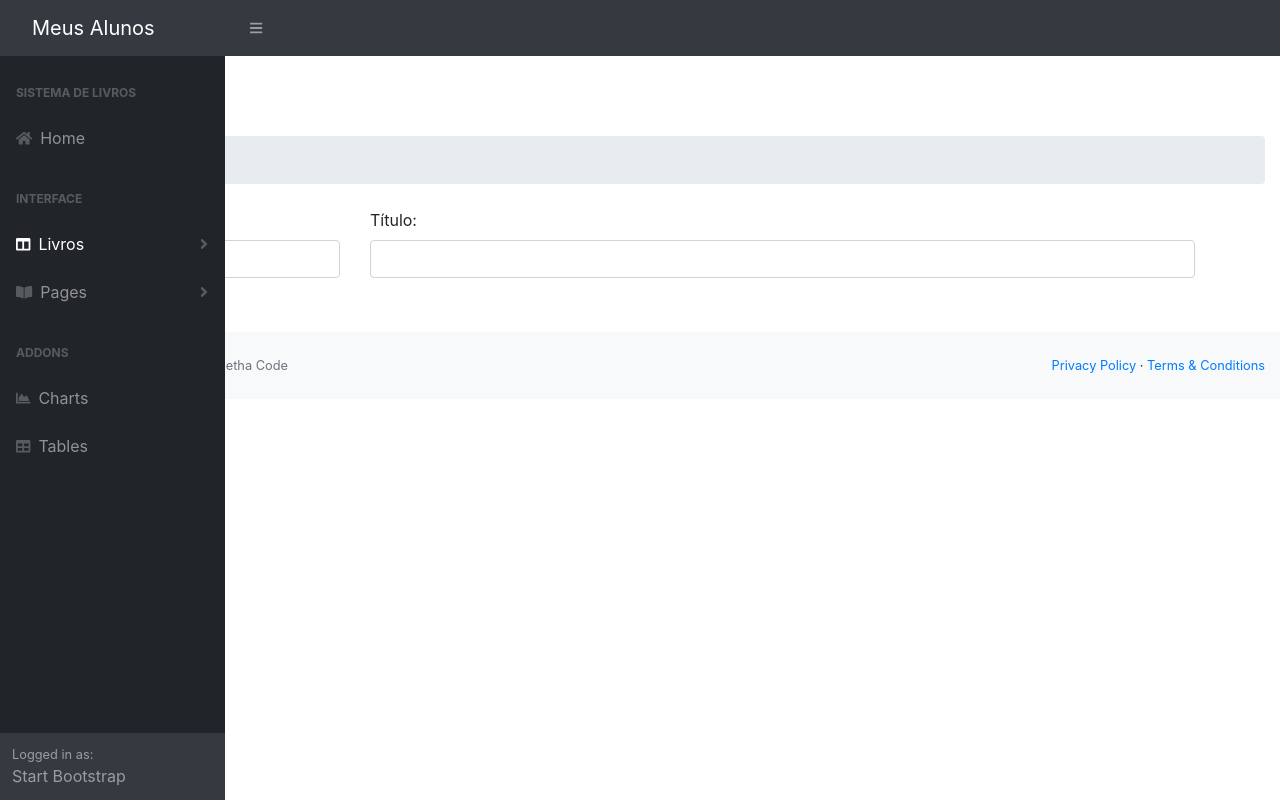
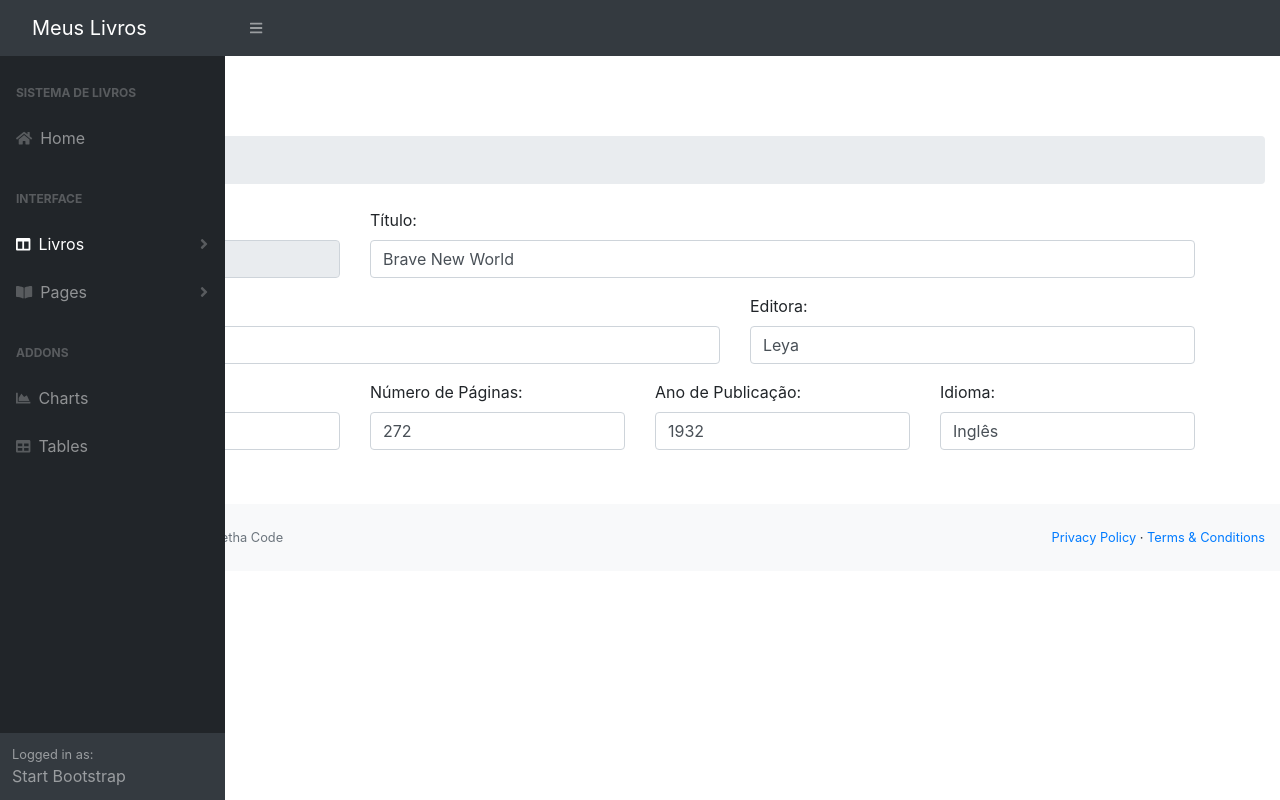
Before and after one commit to vinielias11/ProjetoFinalBethaCode, an Angular app in the folder FrontEnd/: page /livrosForm in a window 1280 px wide. Built offline with nearby package versions, Linux system fonts and the light colour scheme.

Commit message:
Implementando LivrosService

```diff
--- a/FrontEnd/src/app/app.component.html
+++ b/FrontEnd/src/app/app.component.html
@@ -9,7 +9,7 @@
       <footer class="py-4 bg-light mt-auto">
         <div class="container-fluid">
             <div class="d-flex align-items-center justify-content-between small">
-                <div class="text-muted">Copyright &copy; Meus Alunos 2021 - Betha Code</div>
+                <div class="text-muted">Copyright &copy; Meus Livros 2021 - Betha Code</div>
                 <div>
                     <a href="#">Privacy Policy</a>
                     &middot;
--- /dev/null
+++ b/FrontEnd/src/app/livros.service.ts
@@ -0,0 +1,19 @@
+import { Injectable } from '@angular/core';
+import { HttpClient } from '@angular/common/http';
+import { Observable } from 'rxjs';
+import { Livro } from './livros/livro';
+
+@Injectable({
+  providedIn: 'root'
+})
+export class LivrosService {
+
+  constructor( private http: HttpClient ) {
+
+  }
+
+  salvar(livro: Livro): Observable<Livro> {
+    return this.http.post<Livro>('http://localhost:8080/api/livros', livro);
+  }
+
+}
--- a/FrontEnd/src/app/livros/livros-form/livros-form.component.html
+++ b/FrontEnd/src/app/livros/livros-form/livros-form.component.html
@@ -4,26 +4,73 @@
 </ol>
 
 <div class="container">
-    <form>
+    <form #livroForm="ngForm" (ngSubmit)="onClickSalvar()">
         <div class="row">
             <div class="col-md-3">
                 <div class="form-group">
                     <label>Id:</label>
-                    <input type="text" class="form-control">
+                    <input type="text" class="form-control" disabled=true [(ngModel)]="livro.id" name="id">
                 </div>
             </div>
 
             <div class="col-md-9">
                 <div class="form-group">
                     <label>Título:</label>
-                    <input type="text" class="form-control">
+                    <input type="text" class="form-control" [(ngModel)]="livro.titulo" name="titulo">
+                </div>
+            </div>
+        </div>
+
+        <div class="row">
+            <div class="col-md-7">
+                <div class="form-group">
+                    <label>Autor:</label>
+                    <input type="text" class="form-control" [(ngModel)]="livro.autor" name="autor">
+                </div>
+            </div>
+
+            <div class="col-md-5">
+                <div class="form-group">
+                    <label>Editora:</label>
+                    <input type="text" class="form-control" [(ngModel)]="livro.editora" name="editora">
                 </div>
             </div>
         </div>
 
         <div class="row">
             <div class="col-md-3">
-                <button type="submit" class="btn btn-primary">
+                <div class="form-group">
+                    <label>Gênero:</label>
+                    <input type="text" class="form-control" [(ngModel)]="livro.genero" name="genero">
+                </div>
+            </div>
+
+            <div class="col-md-3">
+                <div class="form-group">
+                    <label>Número de Páginas:</label>
+                    <input type="text" class="form-control" [(ngModel)]="livro.numeroPaginas" name="numeroPaginas">
+                </div>
+            </div>
+
+            <div class="col-md-3">
+                <div class="form-group">
+                    <label>Ano de Publicação:</label>
+                    <input type="text" class="form-control" [(ngModel)]="livro.anoPublicacao" name="anoPublicacao">
+                </div>
+            </div>
+
+            <div class="col-md-3">
+                <div class="form-group">
+                    <label>Idioma:</label>
+                    <input type="text" class="form-control" [(ngModel)]="livro.idioma" name="idioma">
+                </div>
+            </div>
+
+        </div>
+
+        <div class="row">
+            <div class="col-md-2">
+                <button type="submit" class="btn btn-success">
                     <i class="fa fa-save"></i>
                     Salvar
                 </button>
--- a/FrontEnd/src/app/livros/livros-form/livros-form.component.ts
+++ b/FrontEnd/src/app/livros/livros-form/livros-form.component.ts
@@ -23,6 +23,11 @@ export class LivrosFormComponent implements OnInit {
   }
 
   ngOnInit(): void {
+
+  }
+
+  onClickSalvar() {
+    console.log('Teste save')
   }
 
 }
--- a/FrontEnd/src/app/template/navbar/navbar.component.html
+++ b/FrontEnd/src/app/template/navbar/navbar.component.html
@@ -1,5 +1,5 @@
 <nav class="sb-topnav navbar navbar-expand navbar-dark bg-dark">
-    <a class="navbar-brand" href="#">Meus Alunos</a>
+    <a class="navbar-brand" href="#">Meus Livros</a>
     <button class="btn btn-link btn-sm order-1 order-lg-0"
             id="sidebarToggle" href="#">
         <i class="fas fa-bars"></i>
--- a/FrontEnd/src/index.html
+++ b/FrontEnd/src/index.html
@@ -2,7 +2,7 @@
 <html lang="en">
 <head>
   <meta charset="utf-8">
-  <title>AlunosApp</title>
+  <title>LivrosApp</title>
   <base href="/">
   <meta name="viewport" content="width=device-width, initial-scale=1">
   <link rel="icon" type="image/x-icon" href="favicon.ico">
```
Also changed, not shown: FrontEnd/src/app/app.module.ts (+6 -1 lines), 1 other file (tests, documents, lock files or other folders).
